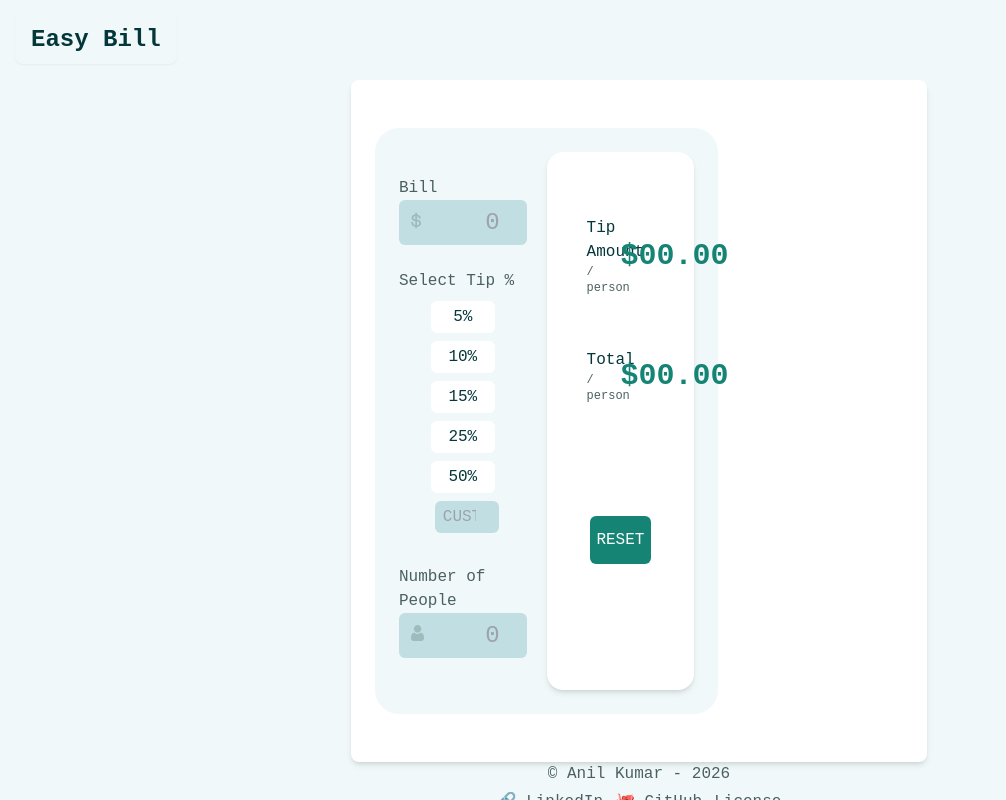
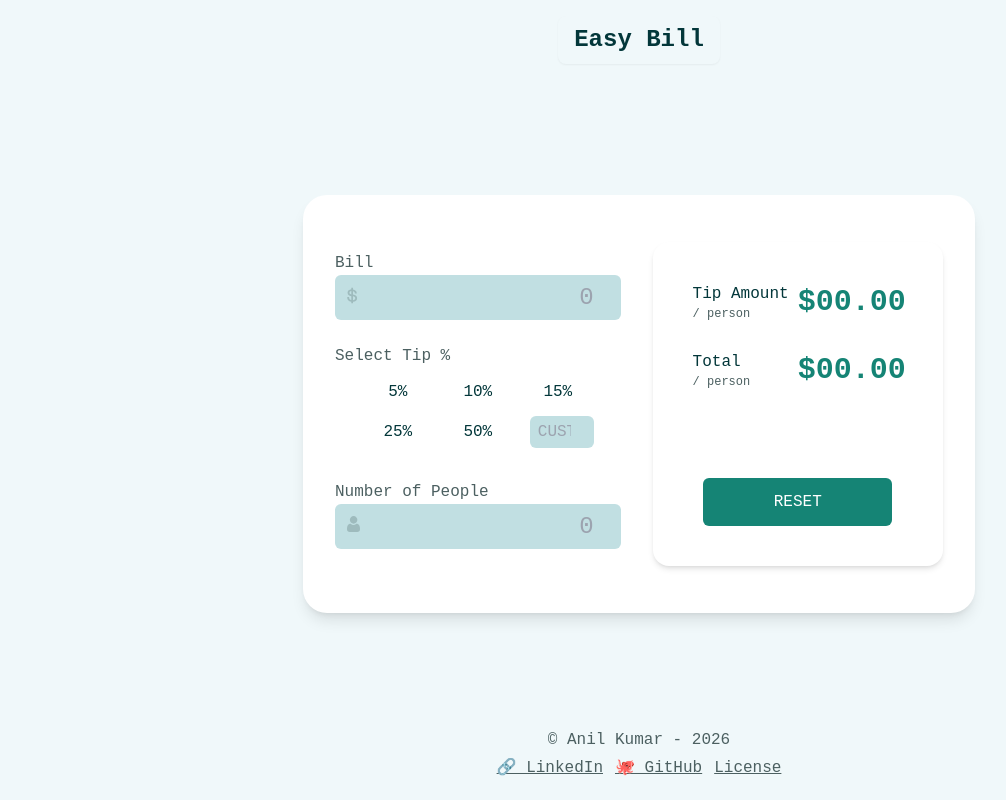
Before and after one commit to Anilkumarputta/Easy-Tip, a React (Create React App) app: page / in a window 1280 px wide. Shown: the whole page, without its empty margins (1-1007 px from the left). Built offline with nearby package versions, Linux system fonts and the light colour scheme.

Commit message:
Improve box alignment and layout for main content

```diff
--- a/src/App.js
+++ b/src/App.js
@@ -18,13 +18,15 @@ function App() {
   return (
     <>
       <Contexts.Provider value={{ amount, setAmount, people, setpeople, tip, setTip, bill, setBill, total, settotal}}>
-        <div className="w-screen h-screen overflow-hidden flex flex-col justify-between items-center bg-light-cyan dark:bg-dark-cyan">
-          <header className="w-full flex items-center py-4 px-4">
+        <div className="w-screen h-screen overflow-hidden flex flex-col bg-light-cyan dark:bg-dark-cyan">
+          <header className="w-full flex items-center py-4 px-4 justify-center">
             <span className="text-2xl font-bold text-dark-cyan bg-light-cyan rounded-lg px-4 py-2 shadow-sm">Easy Bill</span>
           </header>
           <main className="flex-1 flex items-center justify-center w-full">
-            <div className="bg-white dark:bg-dark-cyan p-6 rounded-lg shadow-md w-full max-w-xl">
-              <Card />
+            <div className="flex justify-center items-center w-full h-full">
+              <div className="bg-white dark:bg-dark-cyan p-8 rounded-3xl shadow-lg w-full max-w-2xl flex flex-col items-center">
+                <Card />
+              </div>
             </div>
           </main>
           <Footer />
--- a/src/components/Card.jsx
+++ b/src/components/Card.jsx
@@ -3,7 +3,7 @@ import Form from "./Form"
 
 const Card = () => {
   return (
-    <div className="bg-light-cyan dark:bg-dark-cyan dark:text-white md:w-[65%] md:flex md:gap-5 rounded-3xl p-[1.5rem] w-full my-[1.5rem]">
+    <div className="flex flex-col md:flex-row md:gap-8 gap-4 w-full items-center justify-center">
       <Form />
       <Display />
     </div>
```
Also changed, not shown: package.json (+6 -2 lines), 1 other file (tests, documents, lock files or other folders).
